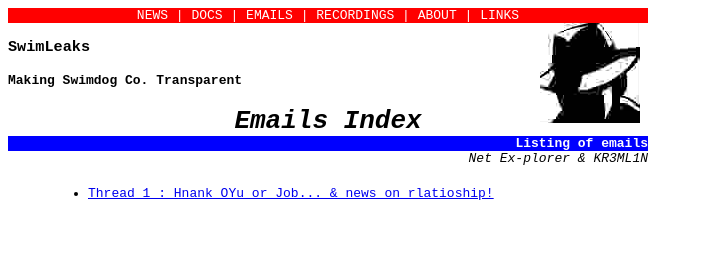
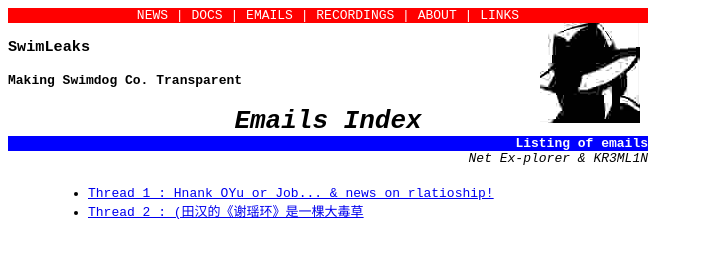
Before and after one commit to madvlad/swimleaks, a plain HTML site: page SwimLeaks/emails.html in a window 1280 px wide. Shown: the whole page, without its empty margins (0-703 px from the left). Drawn offline with Linux system fonts and the light colour scheme.

Commit message:
Fix index

```diff
--- a/SwimLeaks/emails.html
+++ b/SwimLeaks/emails.html
@@ -32,6 +32,7 @@
         <div class="story">
             <ul>
                 <li><a href="emails/1.html">Thread 1 : Hnank OYu or Job... & news on rlatioship!</a></li>
+                <li><a href="emails/2.html">Thread 2 : (田汉的《谢瑶环》是一棵大毒草 </a></li>
             </ul>
         </div>
     </div>
```
